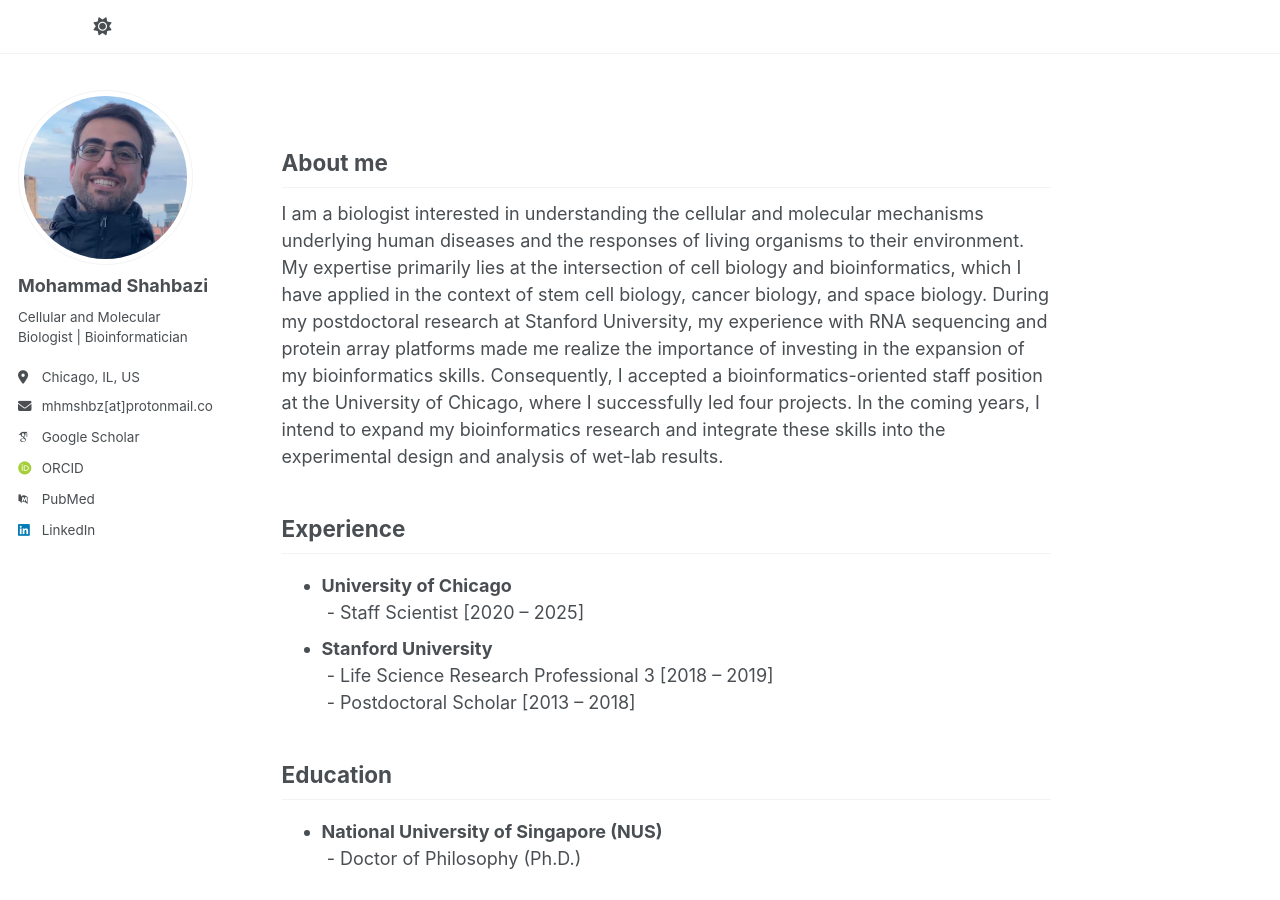
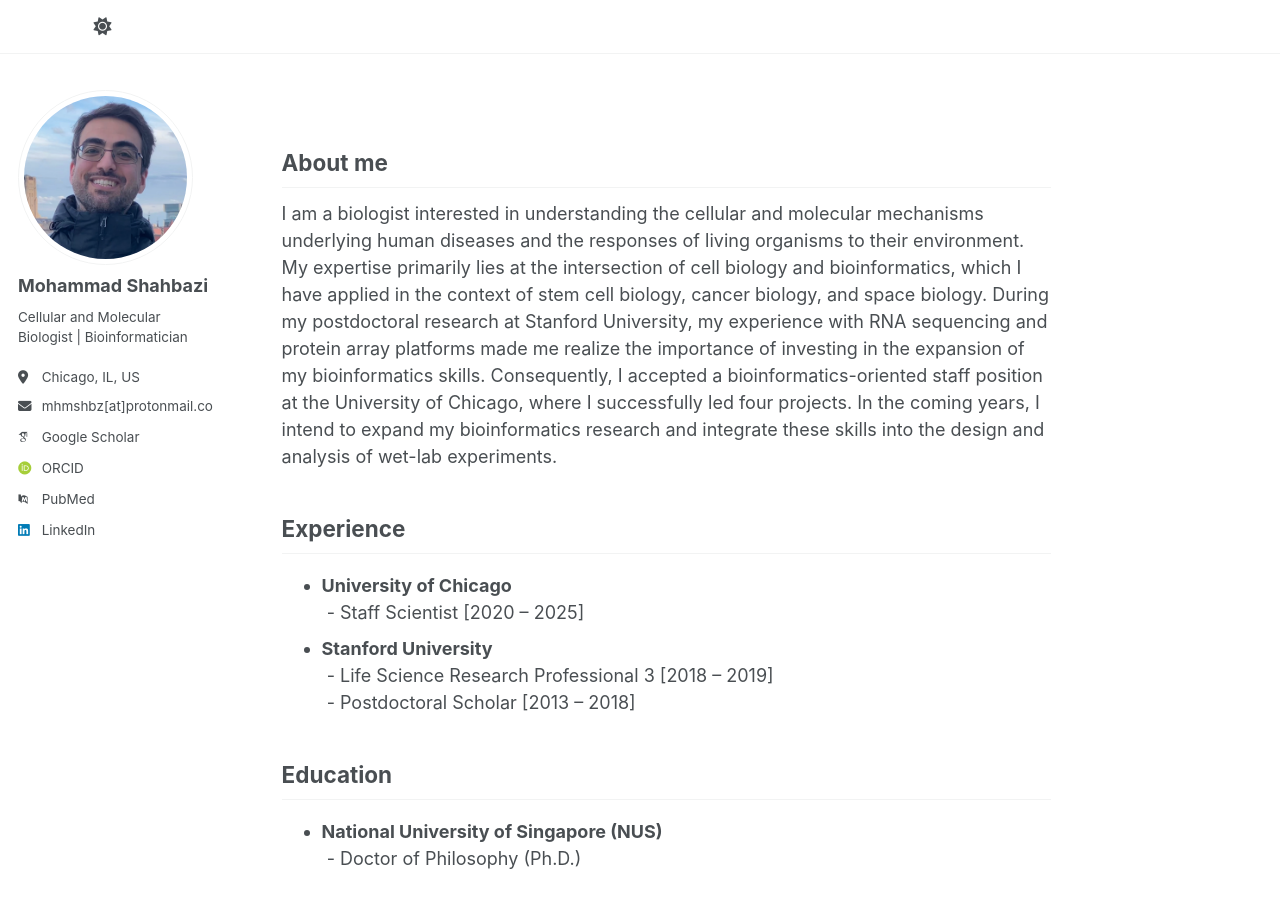
Before and after one commit to shahbazi-m/shahbazi-m.github.io, a Jekyll site: the page built from _pages/about.md, in a window 1280 px wide and 900 px high. Built offline with Jekyll 4.4.1, drawn with Linux system fonts in a browser that asks for light colours; some web fonts are replaced; a script that is not in the unit is left out.

Commit message:
Update about.md

```diff
--- a/_pages/about.md
+++ b/_pages/about.md
@@ -8,7 +8,7 @@ redirect_from:
 ---
 About me
 ------
-I am a biologist interested in understanding the cellular and molecular mechanisms underlying human diseases and the responses of living organisms to their environment. My expertise primarily lies at the intersection of cell biology and bioinformatics, which I have applied in the context of stem cell biology, cancer biology, and space biology. During my postdoctoral research at Stanford University, my experience with RNA sequencing and protein array platforms made me realize the importance of investing in the expansion of my bioinformatics skills. Consequently, I accepted a bioinformatics-oriented staff position at the University of Chicago, where I successfully led four projects. In the coming years, I intend to expand my bioinformatics research and integrate these skills into the experimental design and analysis of wet-lab results.
+I am a biologist interested in understanding the cellular and molecular mechanisms underlying human diseases and the responses of living organisms to their environment. My expertise primarily lies at the intersection of cell biology and bioinformatics, which I have applied in the context of stem cell biology, cancer biology, and space biology. During my postdoctoral research at Stanford University, my experience with RNA sequencing and protein array platforms made me realize the importance of investing in the expansion of my bioinformatics skills. Consequently, I accepted a bioinformatics-oriented staff position at the University of Chicago, where I successfully led four projects. In the coming years, I intend to expand my bioinformatics research and integrate these skills into the design and analysis of wet-lab experiments.
 
 Experience
 ------
```
